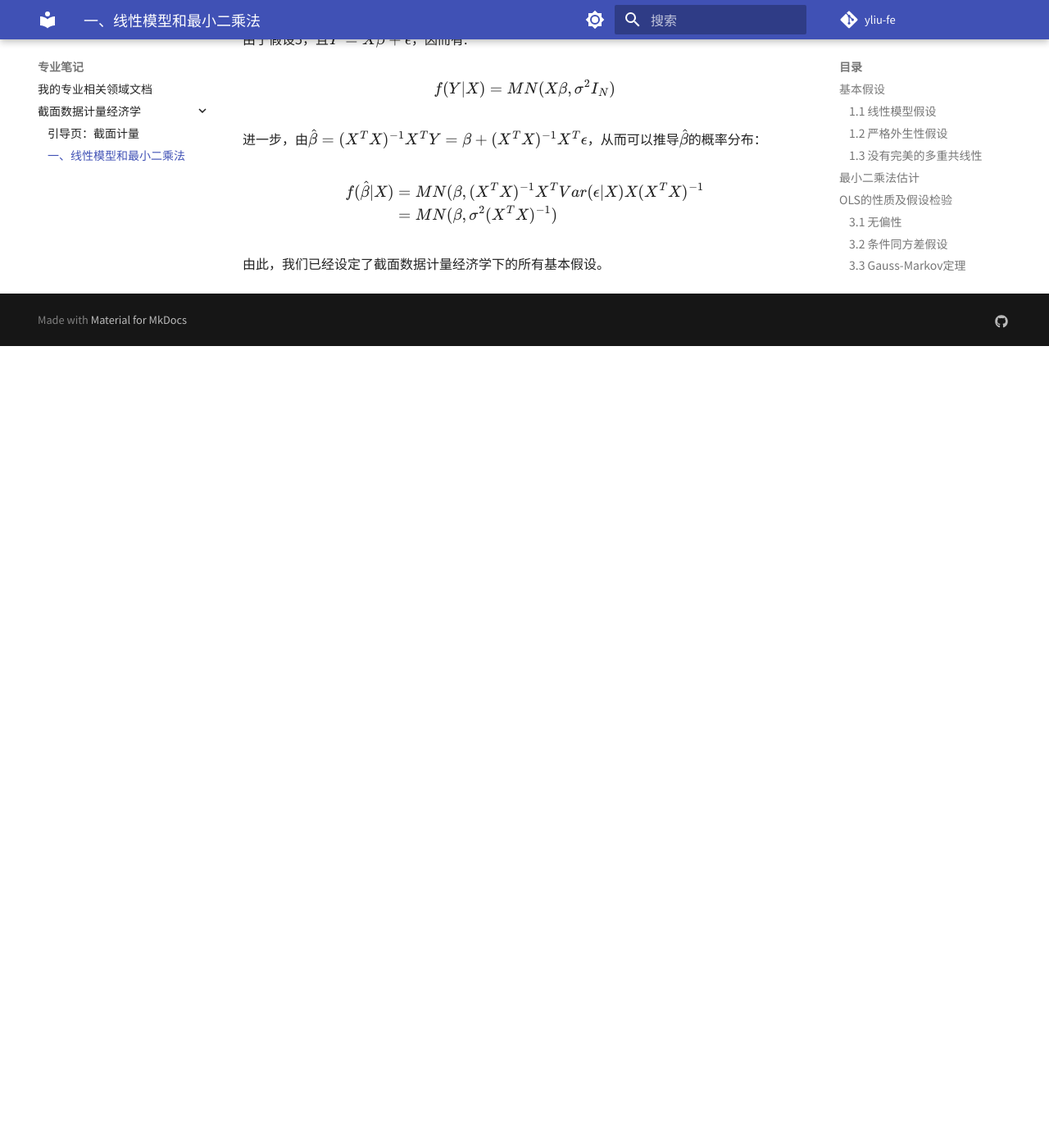
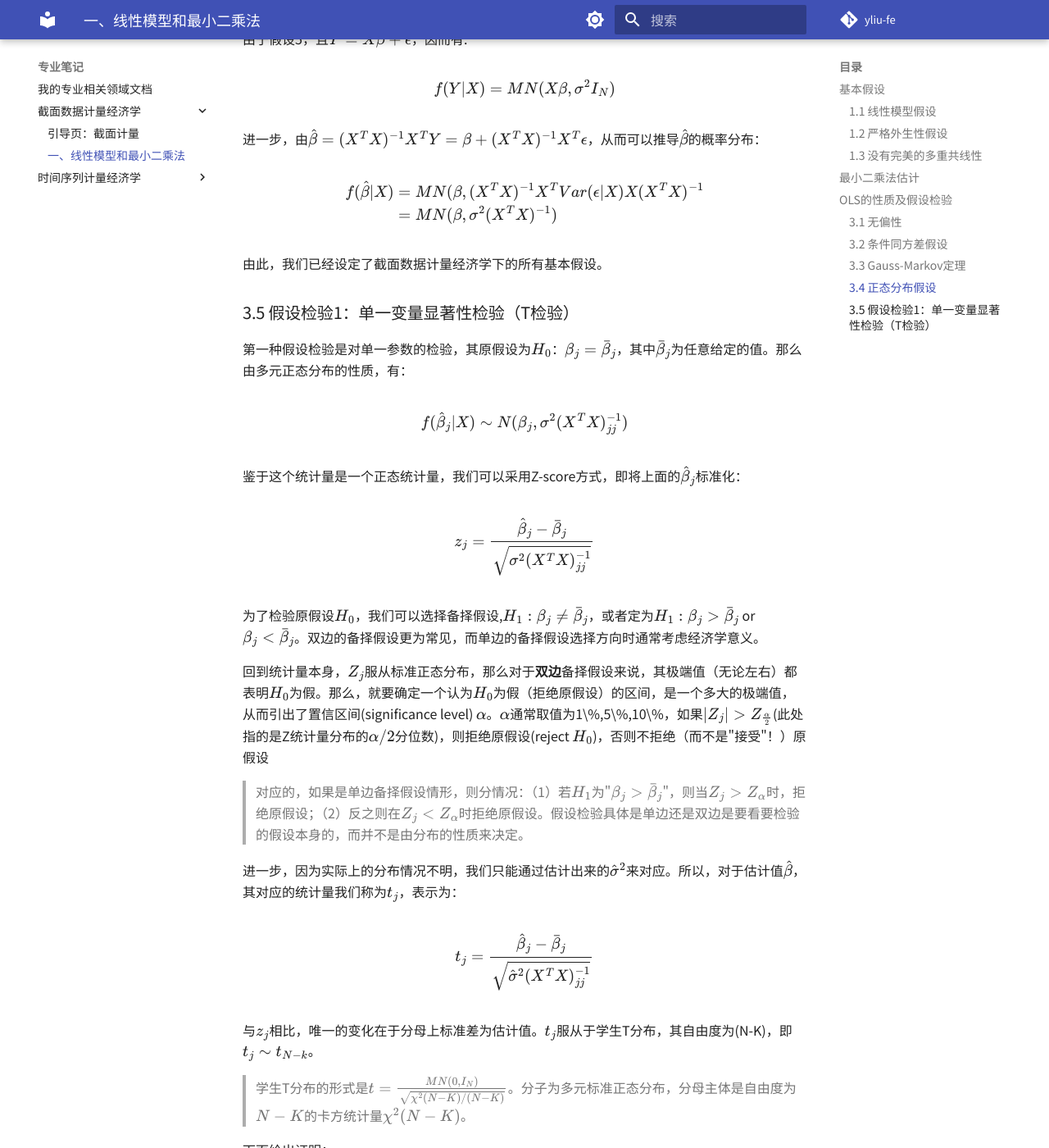
Before and after one commit to yliu-fe/yliu-fe.github.io, an MkDocs documentation site: the page built from docs/Majors/Cross-Sectional Econometrics/1_OLS.md, in a window 1280 px wide and 1400 px high, scrolled down 7080 px. Shown: the whole window at 82% size. Built offline with MkDocs 1.6.1 and Material for MkDocs 9.7.7, drawn with Linux system fonts in a browser that asks for light colours; comment, search, counter and statistics services are not loaded; before the commit the page ends 7502 px from its top, so only the background shows below that; some of the changed text lies outside the part shown.

```diff
--- a/docs/Majors/Cross-Sectional Econometrics/1_OLS.md
+++ b/docs/Majors/Cross-Sectional Econometrics/1_OLS.md
@@ -404,3 +404,105 @@ $$
 $$
 
 由此，我们已经设定了截面数据计量经济学下的所有基本假设。
+
+### 3.5 假设检验1：单一变量显著性检验（T检验）
+第一种假设检验是对单一参数的检验，其原假设为$H_0$：$\beta_j = \bar \beta_j$，其中$\bar \beta_j$为任意给定的值。那么由多元正态分布的性质，有：
+
+$$
+f(\hat \beta_j|X) \sim N(\beta_j, \sigma^2 (X^TX)^{-1}_{jj})
+$$
+
+鉴于这个统计量是一个正态统计量，我们可以采用Z-score方式，即将上面的$\hat \beta_j$标准化：
+
+$$
+z_j = \frac{\hat \beta_j - \bar \beta_j}{\sqrt{\sigma^2 (X^TX)^{-1}_{jj}}}
+$$
+
+为了检验原假设$H_0$，我们可以选择备择假设,$H_1:\beta_{j} \not = \bar \beta_j$，或者定为$H_1: \beta_j > \bar \beta_j$ or $\beta_j  < \bar \beta_j$。双边的备择假设更为常见，而单边的备择假设选择方向时通常考虑经济学意义。
+
+回到统计量本身，$Z_j$服从标准正态分布，那么对于**双边**备择假设来说，其极端值（无论左右）都表明$H_0$为假。那么，就要确定一个认为$H_0$为假（拒绝原假设）的区间，是一个多大的极端值，从而引出了置信区间(significance level) $\alpha$。$\alpha$通常取值为1\%,5\%,10\%，如果$|Z_j| > Z_{\frac{\alpha}{2}}$(此处指的是Z统计量分布的$\alpha/2$分位数)，则拒绝原假设(reject $H_0$)，否则不拒绝（而不是"接受"！）原假设
+
+> 对应的，如果是单边备择假设情形，则分情况：（1）若$H_1$为"$\beta_j > \bar \beta_j$"，则当$Z_j > Z_\alpha$时，拒绝原假设；（2）反之则在$Z_j < Z_\alpha$时拒绝原假设。假设检验具体是单边还是双边是要看要检验的假设本身的，而并不是由分布的性质来决定。
+
+进一步，因为实际上的分布情况不明，我们只能通过估计出来的$\hat \sigma^2$来对应。所以，对于估计值$\hat \beta$，其对应的统计量我们称为$t_j$，表示为：
+
+$$
+t_j = \frac{\hat \beta_j - \bar \beta_j}{\sqrt{\hat \sigma^2 (X^TX)^{-1}_{jj}}}
+$$
+
+与$z_j$相比，唯一的变化在于分母上标准差为估计值。$t_j$服从于学生T分布，其自由度为(N-K)，即$t_j \sim t_{N-k}$。
+
+>学生T分布的形式是$t = \frac{MN(0,I_N)}{\sqrt{\chi^2(N-K)/ (N-K)}}$。分子为多元标准正态分布，分母主体是自由度为$N-K$的卡方统计量$\chi^2(N-K)$。
+
+下面给出证明：
+/// details | 证明t统计量服从学生t分布
+    type: note
+
+$$
+\begin{align}
+    t_j = \frac{\hat \beta_j - \bar \beta_j}{\sqrt{\hat \sigma^2 (X^TX)^{-1}_{jj}}} = \frac{\hat \beta_j - \bar \beta_j}{\sqrt{\sigma^2 (X^TX)^{-1}_{jj}}} \sqrt{\frac{\sigma^2}{\hat \sigma^2}} = z_j \sqrt{\frac{\sigma^2}{\hat \sigma^2}}
+\end{align}
+$$
+
+由上文知$z_j \sim N(0,1)$，接下来证明$\hat \sigma^2 / \sigma^2 \sim \frac{X_{N-K}^2}{N-K}$，首先考察$\hat \sigma^2$的性质：
+
+$$
+\hat \sigma^2 = \frac{\hat \epsilon^T \hat \epsilon}{N-K} = \frac{\epsilon^T M \epsilon}{N-K}
+$$
+
+所以有:
+
+$$
+\frac{\hat \sigma_2}{ \sigma^2} = (\frac{\epsilon}{\sigma})^T M (\frac{\epsilon}{\sigma})/(N-K)
+$$
+
+而$\epsilon \sim N(0,\sigma^2 I_N)$，因而$\frac{\epsilon}{\sigma} \sim N(0,I_N)$，故有:
+
+$$
+\frac{\hat \sigma_2}{ \sigma^2} = N(0,I_N)^T M N(0,I_N) / (N-K) \sim \chi^2_{N-K}/ (N-K)
+$$
+
+(这里运用的定理：如果$X\sim N(0,I_N)$且A为幂等矩阵，则$X^TAX \sim \chi^2_{Rank(A)}$。此外，如果$A$为幂等矩阵，则Rank(A) = Trace(A)。在此之前，我们已经证出了$trace(M) = N-K$。)
+///
+
+由此，我们就证出了$t_j$服从学生t分布，接下来证明$t_j$的分子与分母相互独立（这是学生t分布的一个性质）。这个统计量的分子是$\hat \beta_j - \bar \beta_j$，其中我们知道$\hat \beta = \beta + (X^TX)^{-1}X^T\epsilon = \beta + A\epsilon$；而分母是一个$\hat \epsilon$的函数，而$\hat \epsilon = M \epsilon$，且$\epsilon \sim N(0,\sigma^2 I_N)$。因此有：
+
+$$
+\begin{align}
+    \left[\begin{array}{c}
+        \hat \beta - \beta  \\
+         \hat \epsilon
+    \end{array} \right] = \left[\begin{array}{c}
+         A  \\
+         M
+    \end{array}\right] \epsilon = N(0,\sigma^2\left[\begin{array}{cc}
+        AA^T & AM^T  \\
+        MA^T & MM^T
+    \end{array}\right])
+\end{align}
+$$
+
+其中:
+> $AA^T$可由其表达式直接推出，$MM^T = M$是因为$M$是幂等矩阵和对称矩阵，而$AM^T$与$MA^T$则是代入$A$和$M$的表达式解出，其中$M = I_N - X(X^TX)^{-1}X^T$， $A = (X^TX)^{-1}X^T$。
+
+$$
+\begin{align}
+    AA^T &= (X^TX)^{-1}\\
+    MM^T &= M\\
+    AM^T &= MA^T = 0
+\end{align}
+$$
+
+故有：
+
+$$
+    \left[\begin{array}{c}
+        \hat \beta - \beta  \\
+         \hat \epsilon
+    \end{array} \right] = N(0,\left[\begin{array}{cc}
+        Var(\hat \beta|X) & 0  \\
+        0 & \sigma_2 M
+    \end{array}\right])
+$$
+
+所以$Cov(\hat \beta, \hat \epsilon) = 0_{K\times N}$，而由上文性质4可知，$\hat \beta$和$\hat \epsilon$互相独立，那么二者的函数亦相互独立，故统计量的分子和分母是互相独立的。
--- a/mkdocs.yml
+++ b/mkdocs.yml
@@ -22,6 +22,8 @@ nav:
     - 截面数据计量经济学:
       - Majors/Cross-Sectional Econometrics/About cross-section data.md
       - 一、线性模型和最小二乘法: Majors/Cross-Sectional Econometrics/1_OLS.md
+    - 时间序列计量经济学:
+      - Majors/Time-Series Analysis/TS_index.md
 
 theme:
   name: material
```
Also changed, not shown: docs/Majors/Cross-Sectional Econometrics/About cross-section data.md (+1 -1 lines), docs/Majors/Time-Series Analysis/TS_index.md (added, +16 -0 lines).
